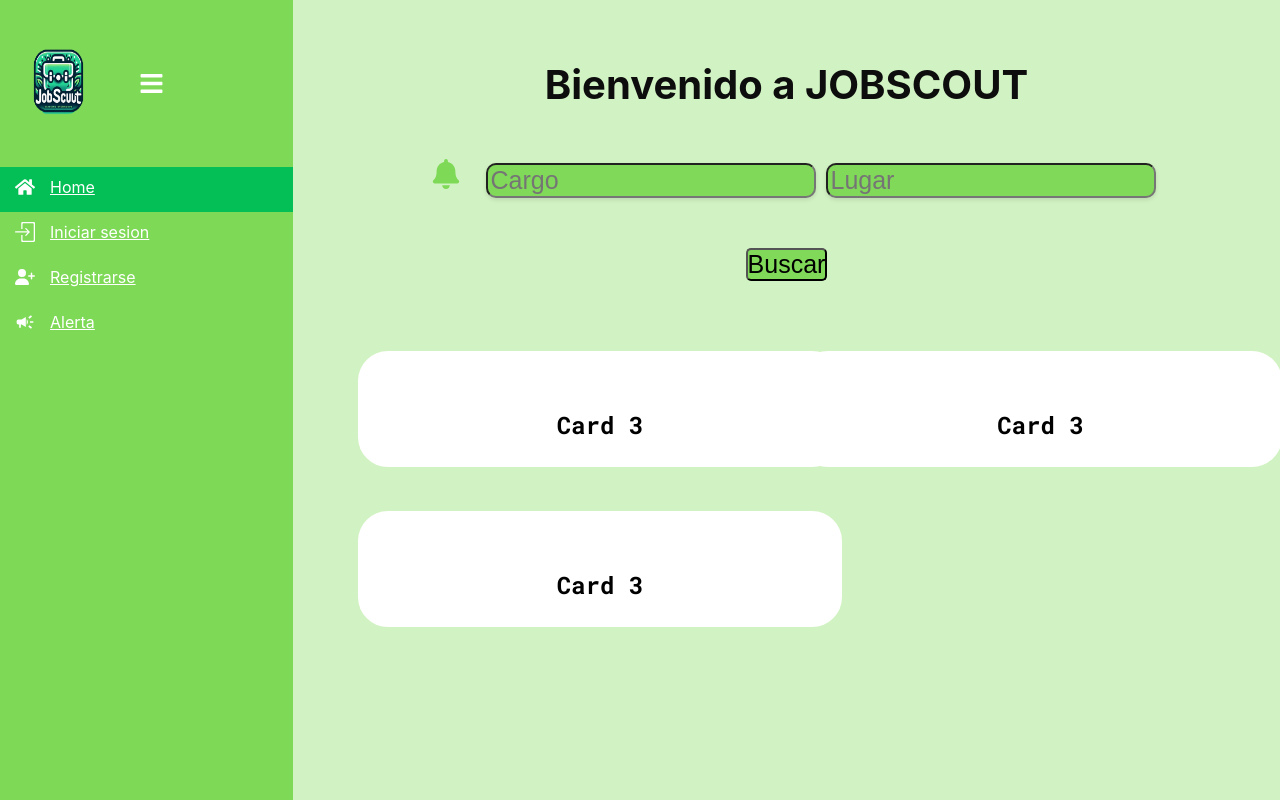
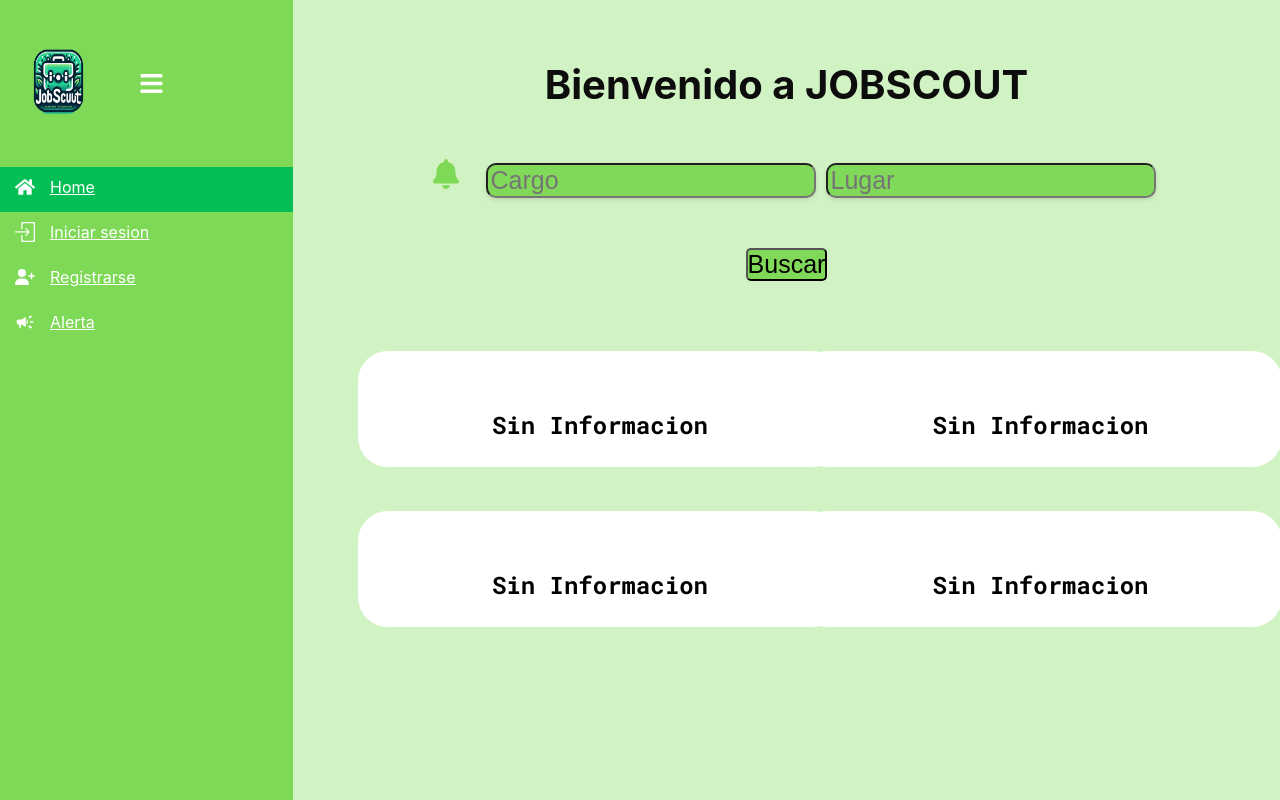
Before and after one commit to proyectoIntegradoruni/JobScout, a React (Create React App) app in the folder Front/: page / in a window 1280 px wide. Built offline with nearby package versions, Linux system fonts and the light colour scheme.

Commit message:
arreglos en interfaz

```diff
--- a/Front/src/component/Inicio.jsx
+++ b/Front/src/component/Inicio.jsx
@@ -1,9 +1,7 @@
 
 import { useState } from "react";
 
-import { BiVideoRecording } from "react-icons/bi";
 import { FaBars } from "react-icons/fa";
-import { MdPeopleAlt } from "react-icons/md";
 import { NavLink } from "react-router-dom";
 import "./sidebar.css";
 import SearchComponent from "./SearchComponent"
--- a/Front/src/component/SearchComponent.jsx
+++ b/Front/src/component/SearchComponent.jsx
@@ -9,29 +9,31 @@
   // Set up state for users and search term
   const [search, setSearch] = useState("");
   const [search2, setSearch2] = useState("");
-  const [cards,setcards] = useState([
+  const [cards, setcards] = useState([
     {
 
 
       id: 3,
-      title: "Card 3",
-      content : "Somos un BPO y nos encontramos en busca de personal apasionado. Perfil Académico: Bachiller. Experiencia Laboral: Experiencia mínima 3 meses en servicio al cliente, Funciones: Brindar asesoría comercial y de servicio a los clientes, realizar proceso de retención de acuerdo a las metricas establecidas por la campana. Devolver oportunamente las llamadas a los clientes cuando se presente corte o caída antes de la finalización o cierre del contacto. Horario: : Lunes a viernes de 7:45 am a 7:30 pm - sábados de 8 am a 1pm 47 horas semanales DOMINGOS Y FESTIVOS NO SE LABORAN Salario: 1.300.000 + Comisiones 650.000 techo + incentivos de internos de aproximadamente $350.000 con prestaciones de Ley + 162.000 Aux transporte legal) con prestaciones de Ley. Sede: Carvajal- cerca al portal el dorado de TransMilenio Seminario/Capa: 15 días presenciales - todos los días son pagos a $15.000 Contrato: Obra labor",
-
-      url: "https://example.com/card3",
+      title: "Sin Informacion",
+      content :" ",
+      url: "",
     },
     {
     id: 4,
-    title: "Card 3",
-    content : "",
-
-    url: "https://example.com/card3",
+    title: "Sin Informacion",
+    content :" ",
+      url: "",
   },
   {
     id: 3,
-    title: "Card 3",
-    content : "cdshbcjd cgiysdgc uisdcgids cguis gch9su7 gc7lsicg7lsic gisyc g7syi cgisycgh isuc guisc hyscg sylic gslyic gslicysgcgs8c ngsujgc sycu gscl snbcgsl9 csfcs8cbs csciscgs8c igsvc7sliychbsgcysw",
-
-    url: "https://example.com/card3",
+    title: "Sin Informacion",
+    content :" ",
+    url: "",
+  },{
+    id: 4,
+    title: "Sin Informacion",
+    content :" ",
+    url: "",
   }
   ]);
 
--- a/Front/src/component/sidebar.jsx
+++ b/Front/src/component/sidebar.jsx
@@ -4,8 +4,6 @@
 import { NavLink } from "react-router-dom";
 
 import "./sidebar.css"
-import { BiVideoRecording } from "react-icons/bi";
-import { MdPeopleAlt } from "react-icons/md";
 import { SlLogin } from "react-icons/sl";
 import { FaUserPlus } from "react-icons/fa6";
 import { MdCampaign } from "react-icons/md";
--- a/Front/src/login.jsx
+++ b/Front/src/login.jsx
@@ -8,7 +8,6 @@
 import { MdCampaign } from "react-icons/md";
 import { FaHome } from "react-icons/fa";
 import { FaBars } from "react-icons/fa";
-import { MdPeopleAlt } from "react-icons/md";
 import { NavLink } from "react-router-dom";
 function Login() {
   const [isOpen, setIsOpen] = useState(true);
@@ -46,10 +45,7 @@
   const [email, setEmail] = useState("");
   const [password, setPassword] = useState("");
   const navigate = useNavigate();
-  const handleRegistro = (e) => {
-    e.preventDefault();
-    navigate('/registro');
-  };
+
 
   const handleLogin = async (e) => {
     e.preventDefault();
--- a/Front/src/registro.jsx
+++ b/Front/src/registro.jsx
@@ -104,14 +104,10 @@
         </div>
 
 
-
       </header>
 
 
         <div style={{ margin: '80px', padding: 0 }}>
-
-
-
 
           <form className="login-form" onSubmit={handleRegistro}>
             <span className="login-form-titl"> Registro </span>
--- a/Front/src/styles.css
+++ b/Front/src/styles.css
@@ -146,11 +146,11 @@
   -o-transition: all 0.4s;
   -moz-transition: all 0.4s;
   transition: all 0.4s;
-  background: #6a7dfe;
-  background: -webkit-linear-gradient(to left, #21d4fd, #b721ff);
-  background: -o-linear-gradient(to left, #21d4fd, #b721ff);
-  background: -moz-linear-gradient(to left, #21d4fd, #b721ff);
-  background: linear-gradient(to left, #21d4fd, #b721ff);
+  background:  #81D959;
+  background: -webkit-linear-gradient(to left,  #81D959, #81D959);
+  background: -o-linear-gradient(to left,  #81D959, #81D959);
+  background: -moz-linear-gradient(to left,  #81D959, #81D959);
+  background: linear-gradient(to left,  #81D959, #81D959);
   }
 
   .focus-input::after {
@@ -211,11 +211,11 @@
     align-items: center;
     width: 100%;
     height: 50px;
-    background: #AED3F2; /* Primer color */
-    background: -webkit-linear-gradient(to left, #AED3F2, #88D4F2); /* WebKit */
-    background: -o-linear-gradient(to left, #AED3F2, #88D4F2); /* Opera */
-    background: -moz-linear-gradient(to left, #AED3F2, #88D4F2); /* Mozilla */
-    background: linear-gradient(to left, #AED3F2, #88D4F2); /* Estándar */
+    background:  #81D959; /* Primer color */
+    background: -webkit-linear-gradient(to left,  #81D959,   #81D959); /* WebKit */
+    background: -o-linear-gradient(to left,   #81D959   #81D959); /* Opera */
+    background: -moz-linear-gradient(to left,   #81D959   #81D959); /* Mozilla */
+    background: linear-gradient(to left,   #81D959   #81D959); /* Estándar */
   }
 
   .login-form-btn-menu-superio {
@@ -246,11 +246,10 @@
   align-items: center;
   width: 50%;
   height: 50px;
-  background: #6a7dfe;
-  background: -webkit-linear-gradient(to left, #dee07d, #5ea94f);
-  background: -o-linear-gradient(to left, #dee07d, #5ea94f);
-  background: -moz-linear-gradient(to left, #dee07d, #5ea94f);
-  background: linear-gradient(to left, #dee07d, #5ea94f);
+  background:  #81D959;
+  background: -webkit-linear-gradient(to left,  #81D959, #5ea94f);
+  background: -o-linear-gradient(to left, #81D959, #5ea94f);
+  background: linear-gradient(to left,  #81D959, #5ea94f);
   }
 
   .login-form-btn:hover {
@@ -274,7 +273,7 @@
 
   .txt2 {
   font-size: 25px;
-  color: #88D4F2;
+  color:   #81D959;
   line-height: 1.5;
   text-decoration: none;
   }
```
